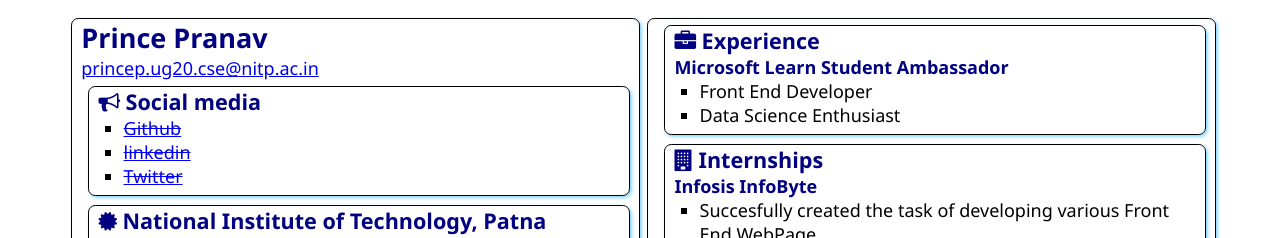
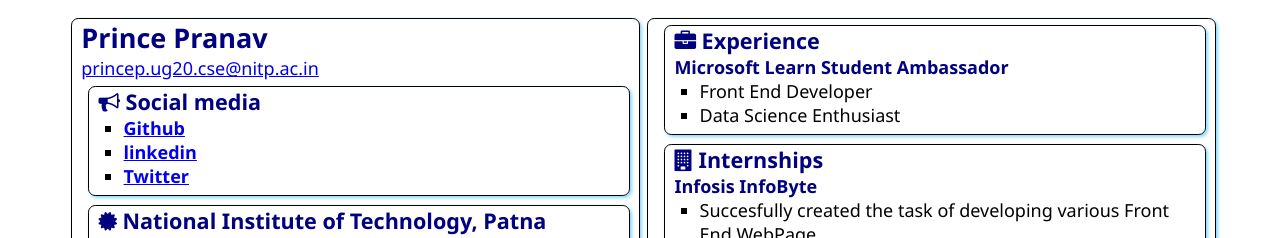
Before and after one commit to PrincePranav235/SATechnicalOnboarding, a plain HTML site: page src/index.html in a window 1280 px wide. Shown: the top 238 px of the page. Drawn offline with Linux system fonts and the light colour scheme.

Commit message:
s2strong

```diff
--- a/src/index.html
+++ b/src/index.html
@@ -21,9 +21,9 @@
                     Social media
                 </h2>
                 <ul>
-                    <li><a href="https://github.com/PrincePranav235"><s>Github</s></a></li>
-                    <li><a href="https://www.linkedin.com/in/prince-pranav-a96b19200/"><s>linkedin</s></a></li>
-                    <li><a href="https://twitter.com/Pranavshukla_in"><s>Twitter</s></a></li>
+                    <li><a href="https://github.com/PrincePranav235"><strong>Github</strong></a></li>
+                    <li><a href="https://www.linkedin.com/in/prince-pranav-a96b19200/"><strong>linkedin</strong></a></li>
+                    <li><a href="https://twitter.com/Pranavshukla_in"><strong>Twitter</strong></a></li>
                 </ul>
             </section>
 
```
